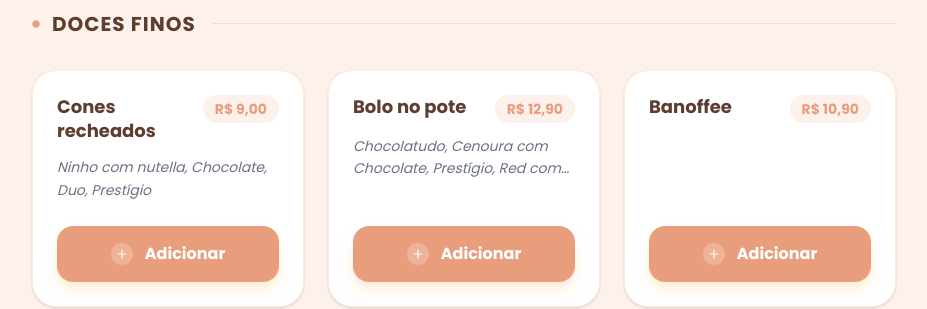
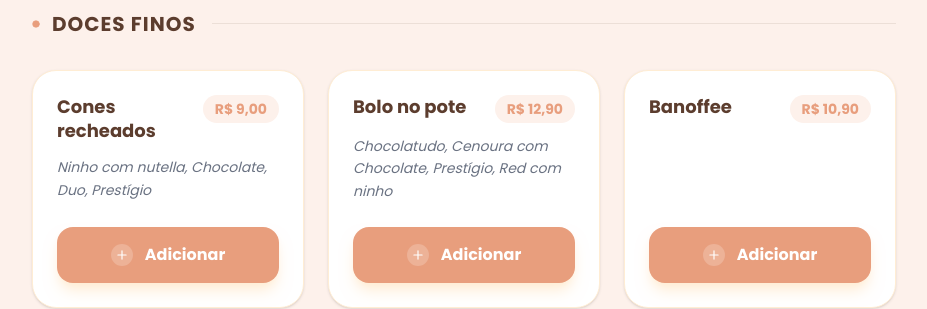
Before and after one commit to daniels1199/Rhay-s-Candy-Store, a React (Vite) app: page / in a window 1280 px wide. Shown: the part 2400-2709 px from the top of the page, without its empty margins (176-1103 px from the left). Built offline with nearby package versions, Linux system fonts and the light colour scheme; the HTML template or start-up script is replaced by a standard one.

Commit message:
fix: remove line-clamp from item descriptions
Allow the full item description to be displayed by removing the line-clamp utility.

```diff
--- a/src/components/ItemCard.tsx
+++ b/src/components/ItemCard.tsx
@@ -26,7 +26,7 @@ const ItemCard: React.FC<ItemCardProps> = ({ item, onAdd }) => {
         </div>
 
         {item.description && (
-          <p className="text-sm text-gray-500 mb-6 line-clamp-2 italic leading-relaxed">
+          <p className="text-sm text-gray-500 mb-6 italic leading-relaxed">
             {item.description}
           </p>
         )}
```
